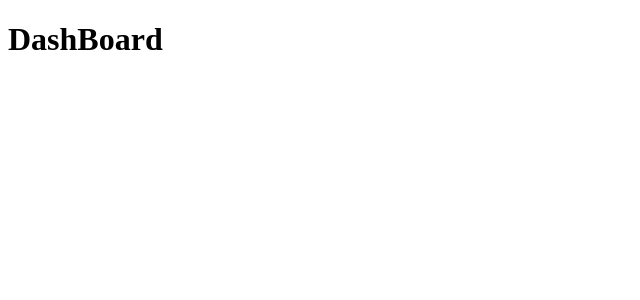
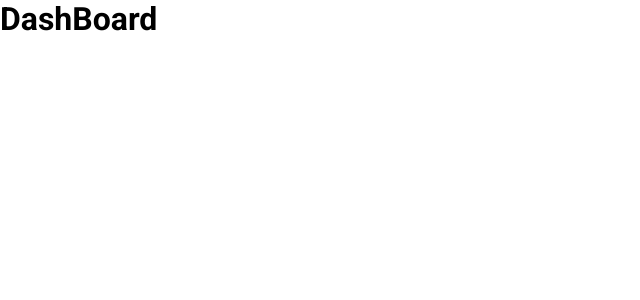
Before and after one commit to gsmenezes/dashboard, a React (Create React App) app: page / in a window 1280 px wide. Shown: the top 300 px of the page, without its empty margins (0-640 px from the left). Built offline with nearby package versions, Linux system fonts and the light colour scheme.

Commit message:
create global styles and add new components folders

```diff
--- a/package.json
+++ b/package.json
@@ -13,6 +13,7 @@
     "react": "^16.13.1",
     "react-dom": "^16.13.1",
     "react-scripts": "3.4.3",
+    "styled-components": "^5.2.0",
     "typescript": "~3.7.2"
   },
   "scripts": {
@@ -35,5 +36,8 @@
       "last 1 firefox version",
       "last 1 safari version"
     ]
+  },
+  "devDependencies": {
+    "@types/styled-components": "^5.1.3"
   }
 }
--- a/public/index.html
+++ b/public/index.html
@@ -5,6 +5,7 @@
     <meta charset="utf-8" />
     <link rel="icon" href="./assets/logo.svg" />
     <meta name="viewport" content="width=device-width, initial-scale=1" />
+    <link href="https://fonts.googleapis.com/css2?family=Roboto:wght@400;500;700&display=swap" rel="stylesheet">
     <title>Dashboard</title>
 </head>
 
--- /dev/null
+++ b/src/App.tsx
@@ -0,0 +1,14 @@
+import React from 'react';
+import Dashboard from './Pages/Dashboard';
+import GlobalStyles from './Styles/GlobalStyles';
+
+const App: React.FC = () => {
+    return (
+        <>
+            <GlobalStyles />
+            <Dashboard />
+        </>
+    );
+}
+
+export default App;
--- /dev/null
+++ b/src/Components/ASide/styles.ts
@@ -0,0 +1,3 @@
+import styled from 'styled-components';
+
+export const Container = styled.div``;
--- /dev/null
+++ b/src/Components/Content/styles.ts
@@ -0,0 +1,3 @@
+import styled from 'styled-components';
+
+export const Container = styled.div``;
--- /dev/null
+++ b/src/Components/MainHeader/styles.ts
@@ -0,0 +1,3 @@
+import styled from 'styled-components';
+
+export const Container = styled.div``;
--- /dev/null
+++ b/src/Styles/GlobalStyles.ts
@@ -0,0 +1,25 @@
+import { createGlobalStyle } from 'styled-components';
+
+export default createGlobalStyle `
+
+*{
+    margin: 0;
+    padding: 0;
+    box-sizing: border-box;
+
+}
+
+html, body, #root {
+    height: 100%;
+}
+
+*, button, input {
+    border: 0;
+    outline: 0;
+    font-family: 'Roboto', sans-serif;
+}
+
+button {
+    cursor: pointer;
+}
+`;
--- a/src/index.tsx
+++ b/src/index.tsx
@@ -1,12 +1,10 @@
 import React from 'react';
 import ReactDOM from 'react-dom';
-
-import Dashboard from './Pages/Dashboard';
-
+import App from './App';
 
 ReactDOM.render(
   <React.StrictMode>
-    <Dashboard />
+    <App />
   </React.StrictMode>,
   document.getElementById('root')
 );
```
Also changed, not shown: src/Components/ASide/index.tsx (added, +12 -0 lines), src/Components/Content/index.tsx (added, +12 -0 lines), src/Components/MainHeader/index.tsx (added, +12 -0 lines), 1 other file (tests, documents, lock files or other folders).
